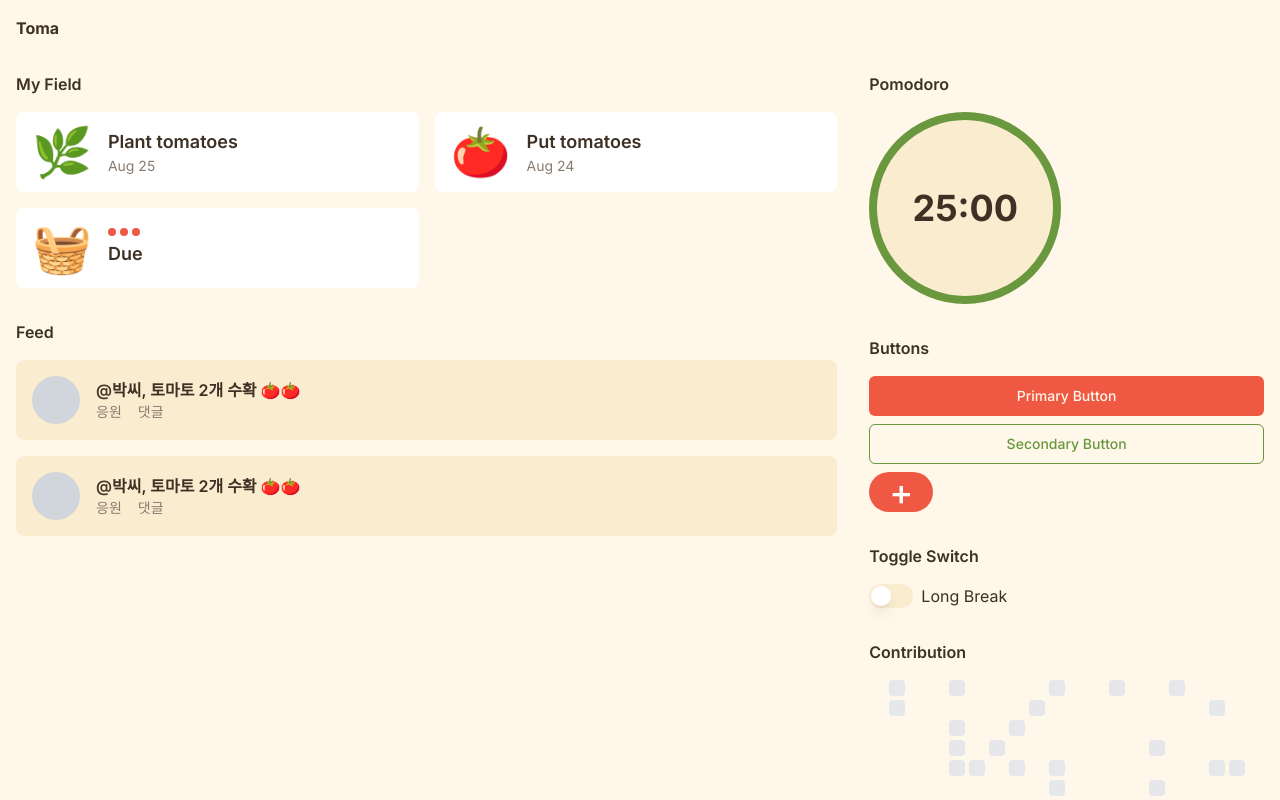
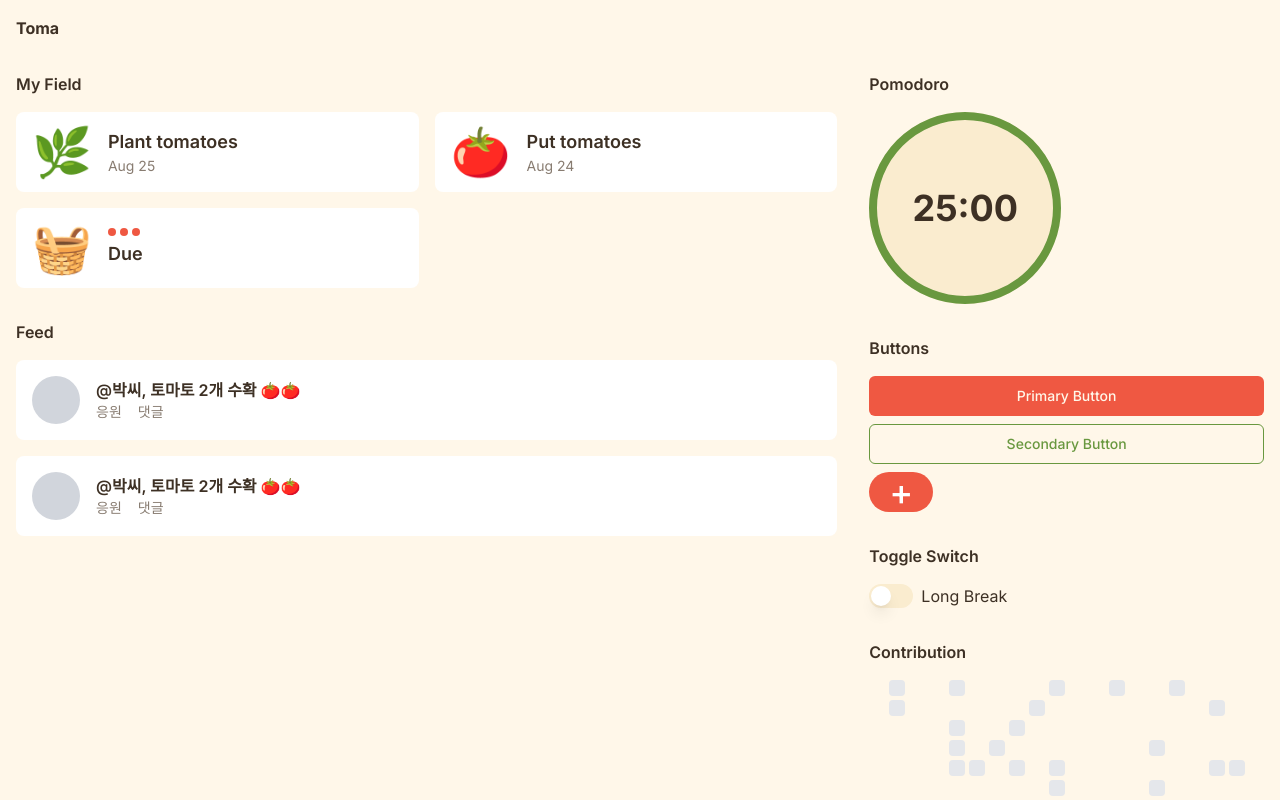
Before and after one commit to m00nlygreat/toma, a Next.js app: page / in a window 1280 px wide. Shown: the top 800 px of the page. Built offline with nearby package versions, Linux system fonts and the light colour scheme.

Commit message:
feat: make feed item background white

```diff
--- a/components/ui/feed-item.tsx
+++ b/components/ui/feed-item.tsx
@@ -2,7 +2,7 @@ import * as React from "react"
 
 const FeedItem = () => {
   return (
-    <div className="flex items-center gap-4 rounded-lg bg-cream-white-surface p-4">
+    <div className="flex items-center gap-4 rounded-lg bg-white p-4">
       <div className="h-12 w-12 rounded-full bg-gray-300"></div>
       <div>
         <p className="font-semibold">@박씨, 토마토 2개 수확 🍅🍅</p>
```
